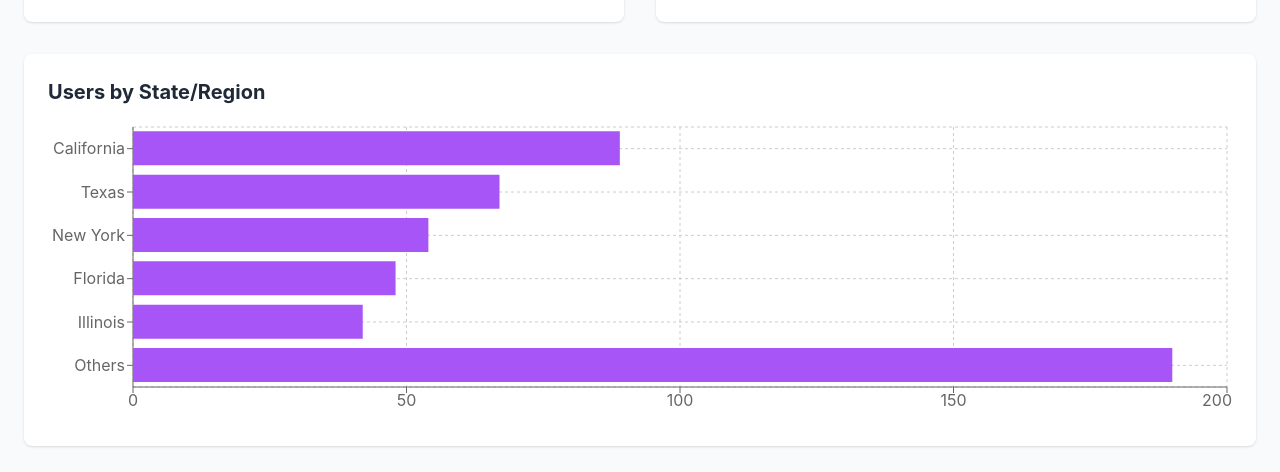
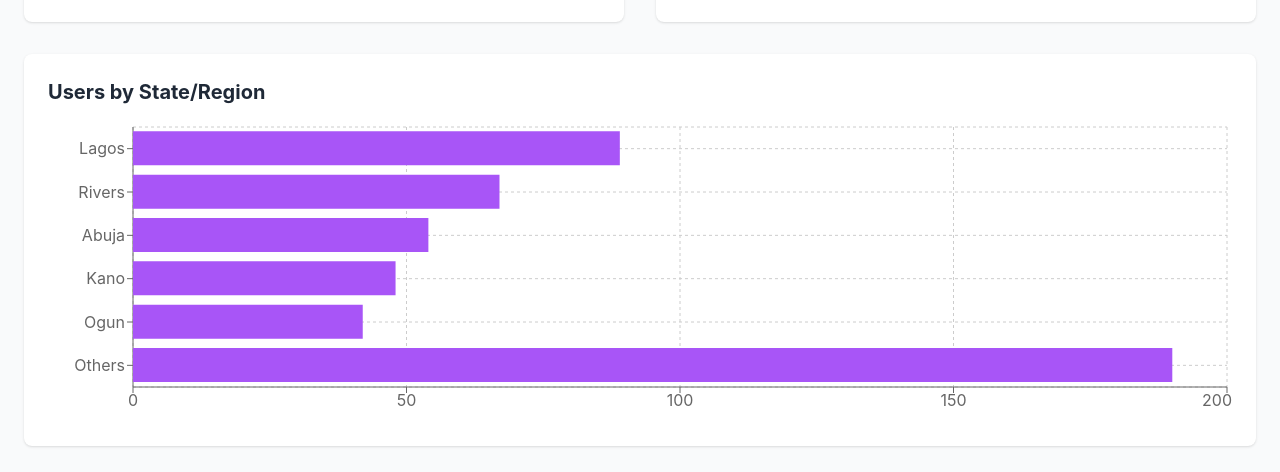
Before and after one commit to maryadeeniolakehinde-lab/HerHealth-Dataline, a Next.js app: page /admin in a window 1280 px wide. Shown: the part 663-1135 px from the top of the page. Built offline with nearby package versions, Linux system fonts and the light colour scheme.

Commit message:
refactor: update state references from California to Lagos and adjust related components

```diff
--- a/components/AdminDashboard.tsx
+++ b/components/AdminDashboard.tsx
@@ -95,11 +95,11 @@ export const AdminDashboard: React.FC = () => {
 
     // Mock state data
     setStateData([
-      { state: 'California', users: 89 },
-      { state: 'Texas', users: 67 },
-      { state: 'New York', users: 54 },
-      { state: 'Florida', users: 48 },
-      { state: 'Illinois', users: 42 },
+      { state: 'Lagos', users: 89 },
+      { state: 'Rivers', users: 67 },
+      { state: 'Abuja', users: 54 },
+      { state: 'Kano', users: 48 },
+      { state: 'Ogun', users: 42 },
       { state: 'Others', users: 190 },
     ]);
 
--- a/components/ConsultantDashboard.tsx
+++ b/components/ConsultantDashboard.tsx
@@ -47,7 +47,7 @@ export const ConsultantDashboard: React.FC = () => {
         user_id: 'HHD-ABC123',
         initial_message: 'I have questions about my period being irregular',
         age_range: '16-18',
-        state: 'California',
+        state: 'Lagos',
         timestamp: new Date().toISOString(),
       },
       {
@@ -55,7 +55,7 @@ export const ConsultantDashboard: React.FC = () => {
         user_id: 'HHD-DEF456',
         initial_message: 'Dealing with anxiety and stress',
         age_range: '19-25',
-        state: 'Texas',
+        state: 'Rivers',
         timestamp: new Date(Date.now() - 5 * 60000).toISOString(),
       },
     ]);
@@ -65,7 +65,7 @@ export const ConsultantDashboard: React.FC = () => {
         id: 'chat-1',
         user_id: 'HHD-ABC123',
         age_range: '13-15',
-        state: 'California',
+        state: 'Lagos',
         initial_message: 'I need help understanding my period changes.',
         timestamp: new Date().toISOString(),
       },
@@ -73,7 +73,7 @@ export const ConsultantDashboard: React.FC = () => {
         id: 'chat-2',
         user_id: 'HHD-DEF456',
         age_range: '16-18',
-        state: 'New York',
+        state: 'Abuja',
         initial_message: 'How can I manage stress during exams?',
         timestamp: new Date().toISOString(),
       },
--- a/components/chat/AnonymousAuth.tsx
+++ b/components/chat/AnonymousAuth.tsx
@@ -18,17 +18,13 @@ export const AnonymousAuth: React.FC<AnonymousAuthProps> = ({
 
   const ageRanges = ['13-15', '16-18', '19-25', '26-30', '30+'];
 
-  const usStates = [
-    'Alabama', 'Alaska', 'Arizona', 'Arkansas', 'California', 'Colorado',
-    'Connecticut', 'Delaware', 'Florida', 'Georgia', 'Hawaii', 'Idaho',
-    'Illinois', 'Indiana', 'Iowa', 'Kansas', 'Kentucky', 'Louisiana',
-    'Maine', 'Maryland', 'Massachusetts', 'Michigan', 'Minnesota',
-    'Mississippi', 'Missouri', 'Montana', 'Nebraska', 'Nevada',
-    'New Hampshire', 'New Jersey', 'New Mexico', 'New York',
-    'North Carolina', 'North Dakota', 'Ohio', 'Oklahoma', 'Oregon',
-    'Pennsylvania', 'Rhode Island', 'South Carolina', 'South Dakota',
-    'Tennessee', 'Texas', 'Utah', 'Vermont', 'Virginia', 'Washington',
-    'West Virginia', 'Wisconsin', 'Wyoming',
+  const nigerianStates = [
+    'Abia', 'Adamawa', 'Akwa Ibom', 'Anambra', 'Bauchi', 'Bayelsa',
+    'Benue', 'Borno', 'Cross River', 'Delta', 'Ebonyi', 'Edo', 'Ekiti',
+    'Enugu', 'Gombe', 'Imo', 'Jigawa', 'Kaduna', 'Kano', 'Katsina',
+    'Kebbi', 'Kogi', 'Kwara', 'Lagos', 'Nasarawa', 'Niger', 'Ogun',
+    'Ondo', 'Osun', 'Oyo', 'Plateau', 'Rivers', 'Sokoto', 'Taraba',
+    'Yobe', 'Zamfara', 'FCT',
   ];
 
   const handleCreateNew = async () => {
@@ -187,7 +183,7 @@ export const AnonymousAuth: React.FC<AnonymousAuthProps> = ({
                 className="w-full px-4 py-2 border border-gray-300 rounded-lg focus:outline-none focus:border-pink-500 focus:ring-2 focus:ring-pink-200"
               >
                 <option value="">Select your state...</option>
-                {usStates.map((s) => (
+                {nigerianStates.map((s) => (
                   <option key={s} value={s}>
                     {s}
                   </option>
```
Also changed, not shown: 2 other files (tests, documents, lock files or other folders).
